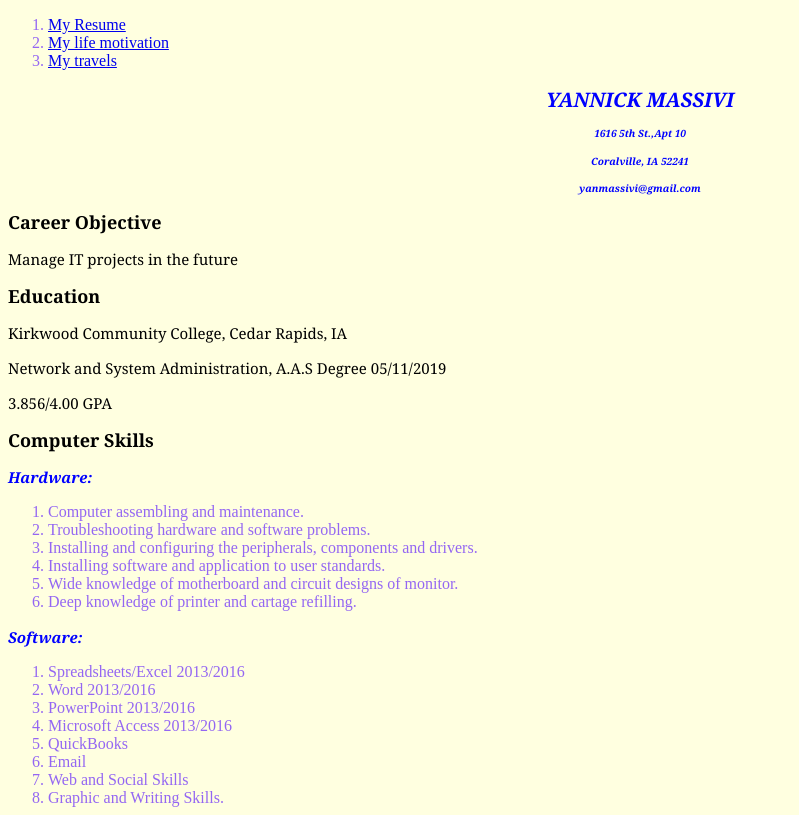
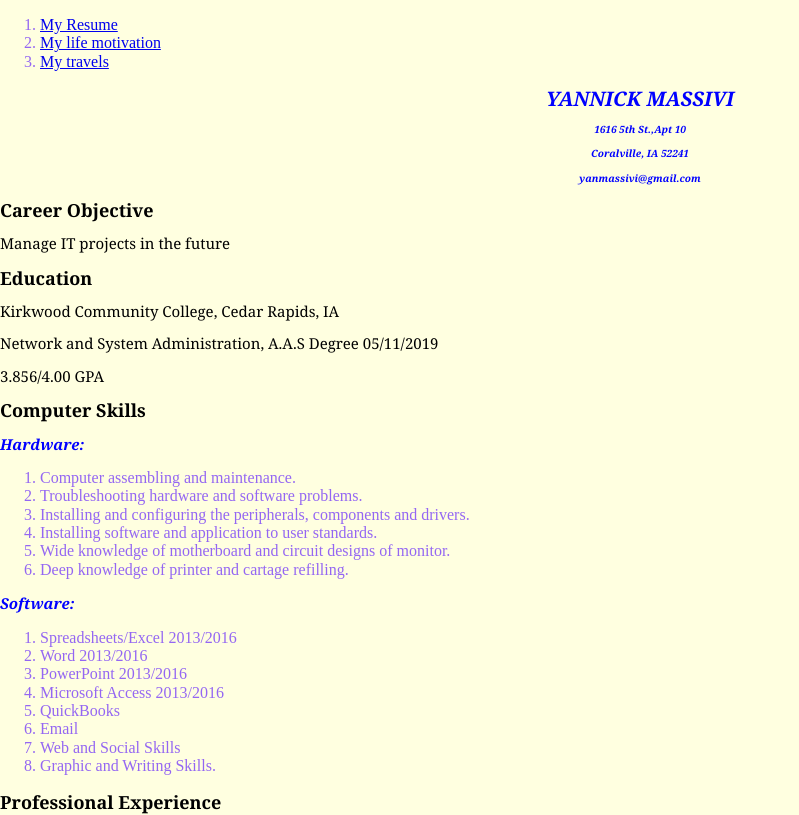
Before and after one commit to ymassivi/project2, a plain HTML site: page index.html in a window 1280 px wide. Shown: the top 815 px of the page, without its empty margins (0-799 px from the left). Drawn offline with Linux system fonts and the light colour scheme.

Commit message:
Update index.html

```diff
--- a/index.html
+++ b/index.html
@@ -2,6 +2,7 @@
 <html lang="en">
 <head>
   <meta charset="UTF-8">
+  <link rel="stylesheet" href="normalize.css"/>
   <link rel="stylesheet" href="style.css"/>
   <title>Yannick's Resume</title>
 </head>
```
